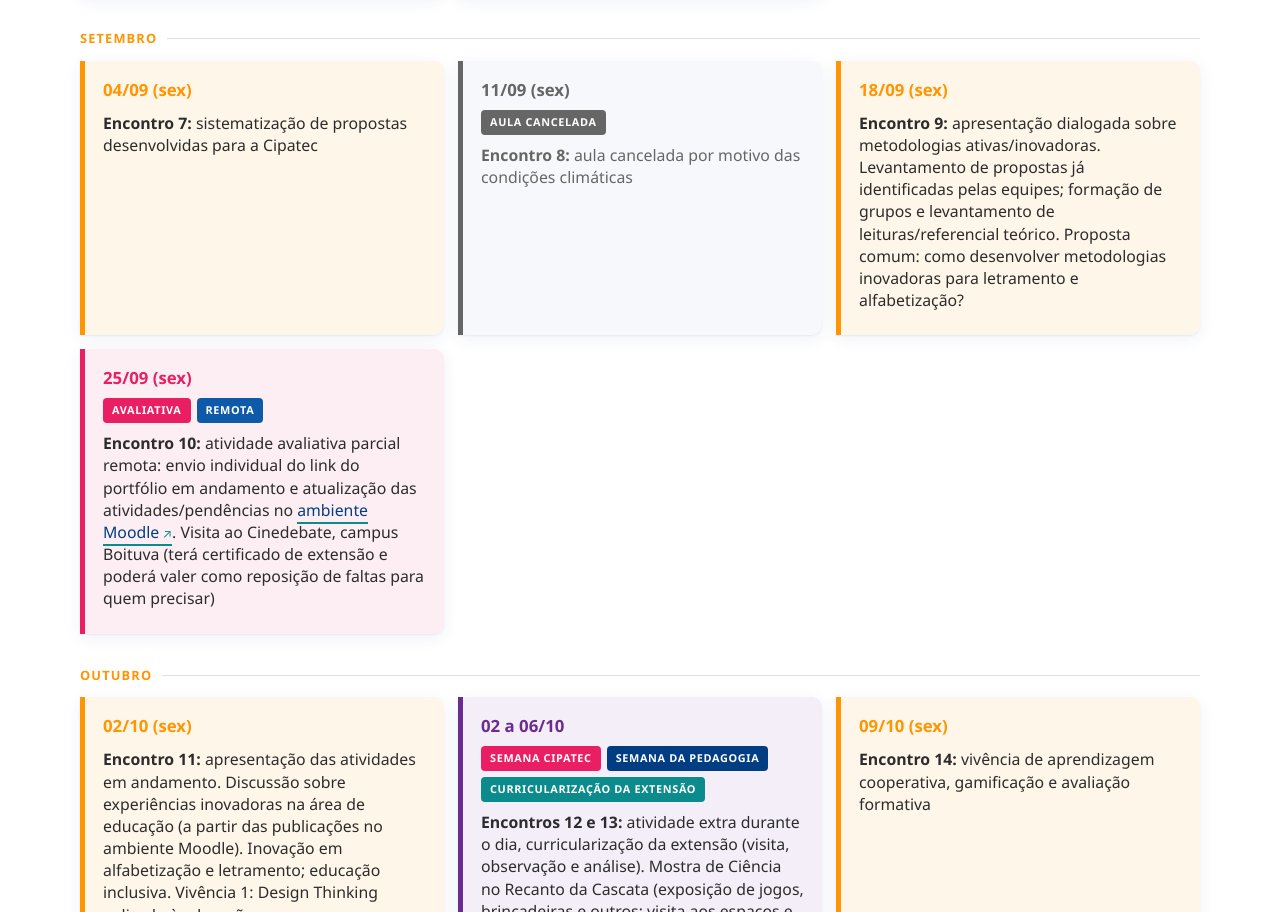
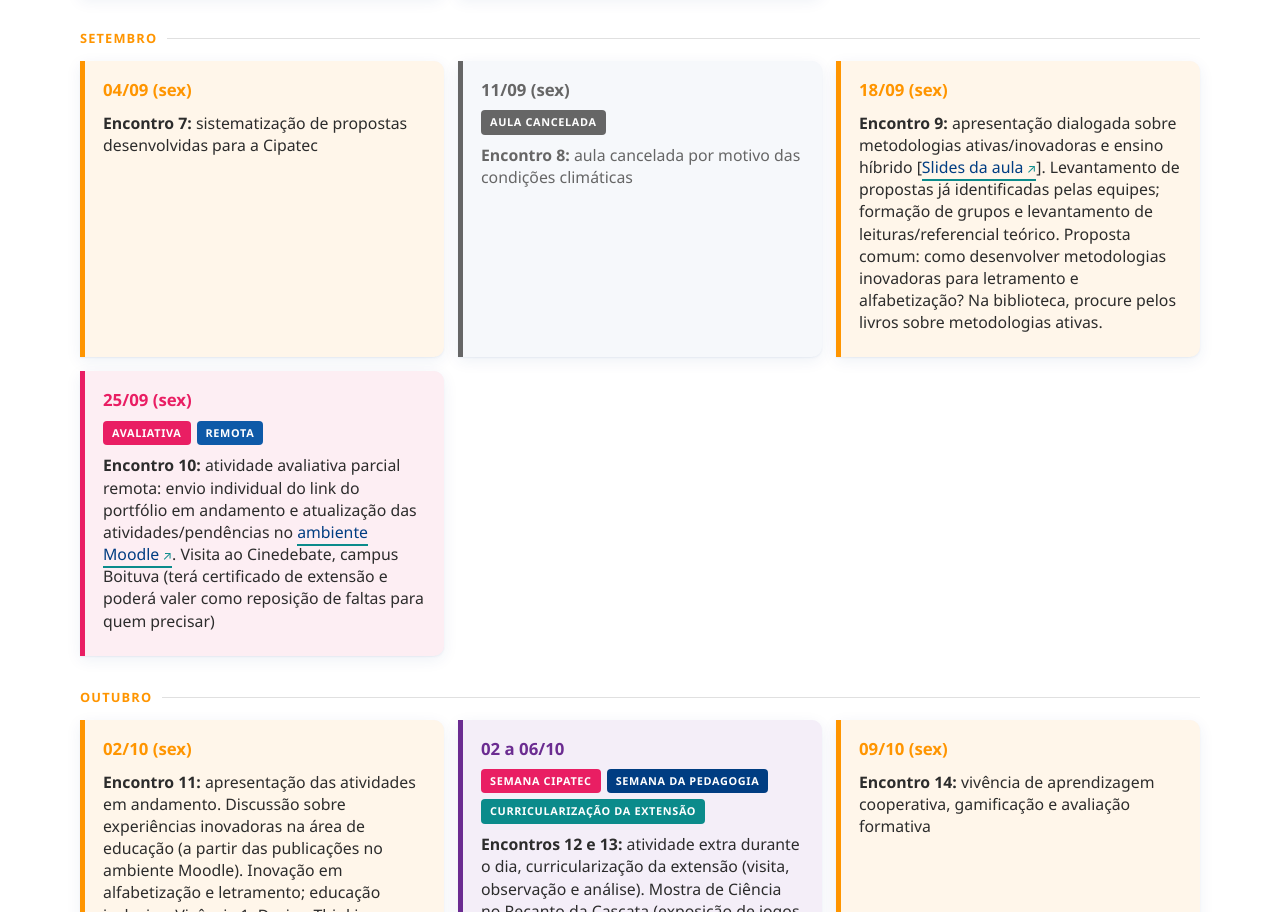
Before and after one commit to maryandrioli/mina, a plain HTML site: page index.html in a window 1280 px wide. Shown: the part 891-1803 px from the top of the page. Drawn offline with Linux system fonts and the light colour scheme.

Commit message:
Adiciona slides da aula e complementos ao Encontro 9

```diff
--- a/index.html
+++ b/index.html
@@ -389,7 +389,7 @@ footer strong{color:var(--azul)}
     </article>
     <article class="encontro presencial">
       <div class="encontro-topo"><span class="data">18/09 (sex)</span></div>
-      <h4><strong>Encontro 9:</strong> apresentação dialogada sobre metodologias ativas/inovadoras. Levantamento de propostas já identificadas pelas equipes; formação de grupos e levantamento de leituras/referencial teórico. Proposta comum: como desenvolver metodologias inovadoras para letramento e alfabetização?</h4>
+      <h4><strong>Encontro 9:</strong> apresentação dialogada sobre metodologias ativas/inovadoras e ensino híbrido [<a href="https://docs.google.com/presentation/d/1BTlzZpUNsWF82XPhKrlB1j_EiQ0dHEYwoGlaucXpaE0/edit?usp=sharing" target="_blank" rel="noopener">Slides da aula</a>]. Levantamento de propostas já identificadas pelas equipes; formação de grupos e levantamento de leituras/referencial teórico. Proposta comum: como desenvolver metodologias inovadoras para letramento e alfabetização? Na biblioteca, procure pelos livros sobre metodologias ativas.</h4>
     </article>
     <article class="encontro avaliativa">
       <div class="encontro-topo"><span class="data">25/09 (sex)</span><span class="etiquetas"><span class="tag avaliativa">Avaliativa</span><span class="tag remota">Remota</span></span></div>
```
